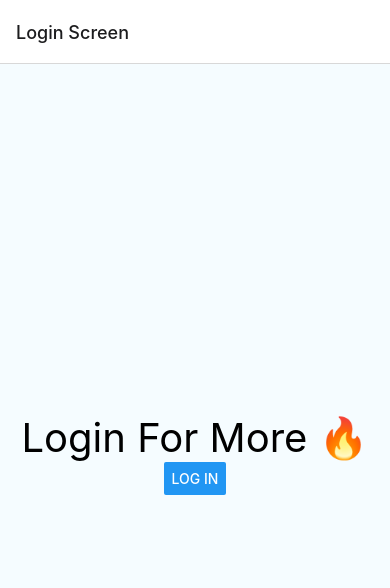
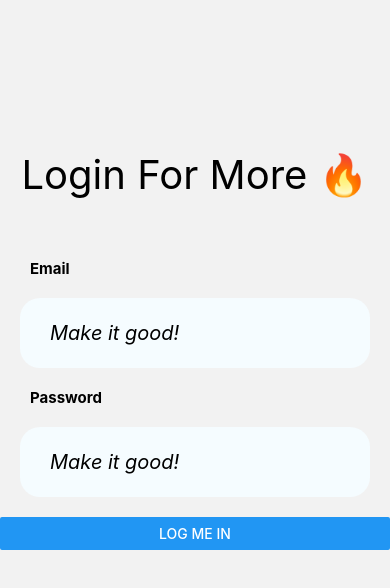
Before and after one commit to DrewIndeed/RNAuthWithDrewTemplate, a React Native app: screen /Login in a window 390 px wide. Shown: the top 588 px of the page. Built offline with nearby package versions, Linux system fonts and the light colour scheme.

Commit message:
Create form at Login Screen with required validation

```diff
--- a/App.js
+++ b/App.js
@@ -8,6 +8,13 @@ import {NavigationContainer} from '@react-navigation/native';
 import {createStackNavigator} from '@react-navigation/stack';
 
 import {LoginScreen} from './screens/LoginScreen';
+
+const instructions = Platform.select({
+  ios: 'Press Cmd+R to reload,\n' + 'Press Cmd+D or shake for dev menu\n',
+  android:
+    'Double tap R on your keyboard to reload,\n' +
+    'Shake or press menu button for dev menu\n',
+});
 
 const HomeScreen = ({navigation}) => {
   console.log('at home');
@@ -24,14 +31,6 @@ const HomeScreen = ({navigation}) => {
 };
 
 const Stack = createStackNavigator();
-
-const instructions = Platform.select({
-  ios: 'Press Cmd+R to reload,\n' + 'Press Cmd+D or shake for dev menu\n',
-  android:
-    'Double tap R on your keyboard to reload,\n' +
-    'Shake or press menu button for dev menu\n',
-});
-
 export default function App() {
   return (
     <NavigationContainer>
@@ -39,7 +38,7 @@ export default function App() {
         <Stack.Screen
           name="Login"
           component={LoginScreen}
-          options={{title: 'Login Screen', headerLeft: null}}
+          options={{title: 'Login Screen', headerShown: false}}
         />
         <Stack.Screen
           name="Home"
--- a/screens/LoginScreen.js
+++ b/screens/LoginScreen.js
@@ -1,21 +1,80 @@
 import React from 'react';
-import {Text, View, Button, StyleSheet} from 'react-native';
+import {Text, View, TextInput, Button, StyleSheet} from 'react-native';
+import {useForm, useController} from 'react-hook-form';
+
+// resuable input field
+const Input = ({name, control}) => {
+  const {field} = useController({control, defaultValue: '', name});
+  return (
+    <TextInput
+      style={styles.input}
+      value={field.value}
+      onChangeText={field.onChange}
+      placeholder="Make it good!"
+      secureTextEntry={name === 'password'}
+    />
+  );
+};
 
 export const LoginScreen = ({navigation}) => {
-  console.log('at login');
+  // react hook form init
+  const {control, handleSubmit, reset} = useForm();
+
+  // handle submit
+  const onSubmit = data => {
+    if (data.email.length === 0) alert('Email is required');
+    else if (data.password.length === 0) alert('Password is required');
+    else {
+      alert('Successfully logged in!');
+      navigation.navigate('Home');
+      reset();
+    }
+  };
+
+  // render form
   return (
-    <View style={styles.container}>
-      <Text style={{fontSize: 40}}>Login For More 🔥</Text>
-      <Button title="Log In" onPress={() => navigation.navigate('Home')} />
+    <View>
+      <Text
+        style={{
+          fontSize: 40,
+          textAlign: 'center',
+          marginTop: 150,
+          marginBottom: 60,
+        }}>
+        Login For More 🔥
+      </Text>
+
+      {/* input fields */}
+      <Text style={styles.inputTitle}>Email</Text>
+      <Input name="email" control={control} />
+      <Text style={styles.inputTitle}>Password</Text>
+      <Input name="password" control={control} />
+
+      {/* submit button */}
+      <Button title="Log Me In" onPress={handleSubmit(onSubmit)} />
     </View>
   );
 };
 
 const styles = StyleSheet.create({
-  container: {
-    flex: 1,
-    justifyContent: 'center',
-    alignItems: 'center',
+  input: {
+    height: 70,
     backgroundColor: '#F5FCFF',
+    margin: 20,
+    paddingLeft: 30,
+    paddingRight: 30,
+    borderRadius: 20,
+    fontSize: 20,
+    fontStyle: 'italic',
+  },
+  errortext: {
+    fontWeight: 'bold',
+    textAlign: 'center',
+    color: 'red',
+  },
+  inputTitle: {
+    fontWeight: 'bold',
+    fontSize: 15,
+    marginLeft: 30,
   },
 });
```
